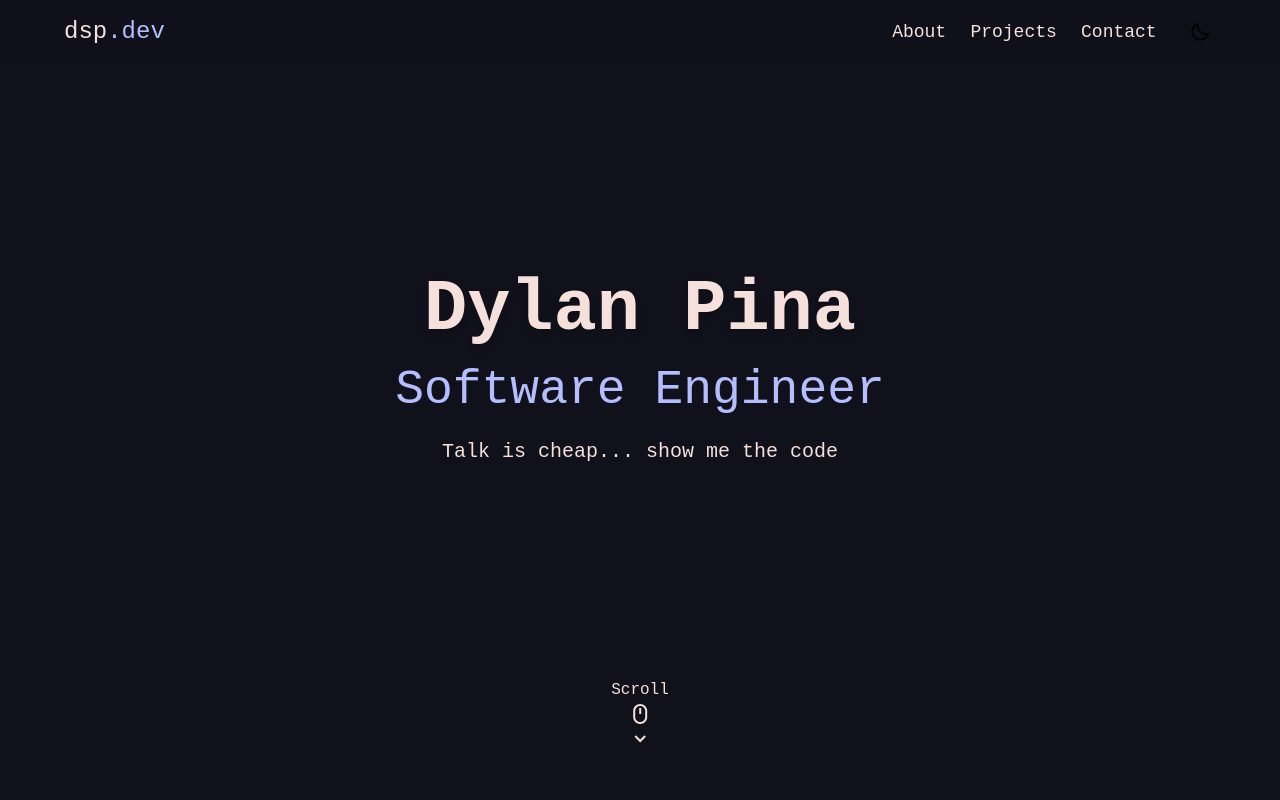
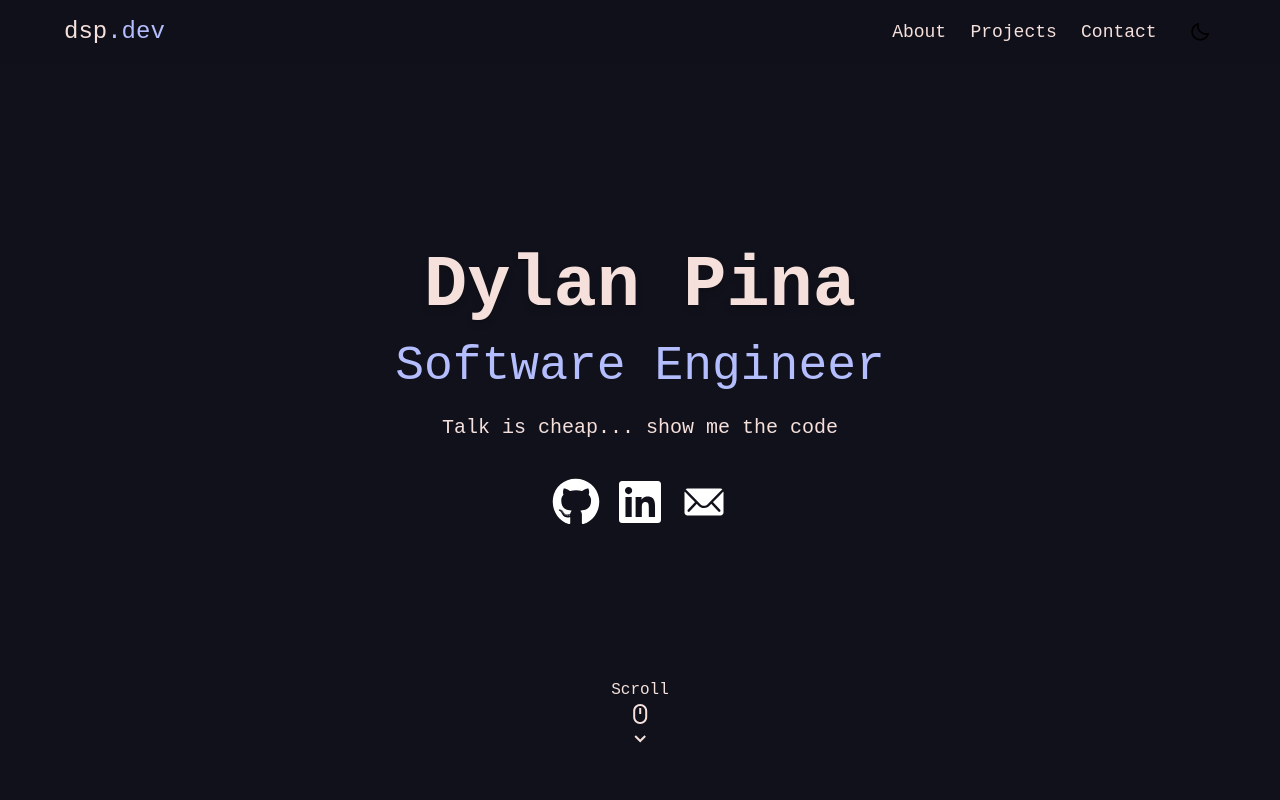
Before and after one commit to DylanPina/dsp.dev, a Next.js app: page / in a window 1280 px wide. Shown: the top 800 px of the page. Built offline with nearby package versions, Linux system fonts and the light colour scheme.

Commit message:
Added social links to hero

```diff
--- /dev/null
+++ b/components/SocialLinks.tsx
@@ -0,0 +1,69 @@
+"use client";
+
+import React, { useRef, useEffect } from "react";
+import { FaGithub, FaLinkedin } from "react-icons/fa";
+import { IoIosMail } from "react-icons/io";
+import gsap from "gsap";
+
+const SocialLinks: React.FC<{ page?: string }> = () => {
+  const containerRef = useRef<HTMLDivElement>(null);
+
+  useEffect(() => {
+    gsap.fromTo(
+      containerRef.current?.children,
+      {
+        opacity: 0,
+        y: 20,
+        scale: 0.9,
+        delay: 1,
+      },
+      {
+        opacity: 1,
+        y: 0,
+        scale: 1,
+        duration: 0.6,
+        stagger: 0.2,
+        delay: 1,
+        ease: "power2.out",
+      },
+    );
+  }, []);
+
+  return (
+    <div className="flex items-center justify-center">
+      <div className="flex gap-4" ref={containerRef}>
+        {socialLinks.map((social) => (
+          <a key={social.id} title={social.title} href={social.link}>
+            {React.cloneElement(social.svg, {
+              className:
+                "text-4xl lg:text-5xl text-white transition duration-300",
+            })}
+          </a>
+        ))}
+      </div>
+    </div>
+  );
+};
+
+const socialLinks = [
+  {
+    id: 1,
+    title: "Dylan Pina's Github Profile",
+    link: "https://github.com/DylanPina",
+    svg: <FaGithub />,
+  },
+  {
+    id: 2,
+    title: "Dylan Pina's LinkedIn Profile",
+    link: "https://www.linkedin.com/in/dylan-pina-swe/",
+    svg: <FaLinkedin />,
+  },
+  {
+    id: 3,
+    title: "Dylan Pina's Gmail",
+    link: "mailto:dylansp.dev@gmail.com",
+    svg: <IoIosMail />,
+  },
+];
+
+export default SocialLinks;
--- a/package.json
+++ b/package.json
@@ -14,7 +14,8 @@
     "next": "15.3.2",
     "next-themes": "^0.4.6",
     "react": "^19.0.0",
-    "react-dom": "^19.0.0"
+    "react-dom": "^19.0.0",
+    "react-icons": "^5.5.0"
   },
   "devDependencies": {
     "@eslint/eslintrc": "^3",
--- a/sections/HeroSection.tsx
+++ b/sections/HeroSection.tsx
@@ -4,6 +4,7 @@ import { useEffect, useRef } from "react";
 import gsap from "gsap";
 import { ScrollTrigger } from "gsap/dist/ScrollTrigger";
 import { ScrambleTextPlugin } from "gsap/dist/ScrambleTextPlugin";
+import SocialLinks from "@/components/SocialLinks";
 
 const HeroSection: React.FC = () => {
   const sectionRef = useRef(null);
@@ -42,12 +43,12 @@ const HeroSection: React.FC = () => {
     >
       <div className="lg:basis-2/3 z-10 relative">
         <div className="overflow-hidden">
-          <h1 className="text-animation text-center text-4xl md:text-5xl lg:text-7xl md:my-2 font-semibold my-1 text-shadow-lg">
+          <h1 className="text-animation text-center text-5xl md:text-6xl lg:text-7xl md:my-2 font-semibold my-1 text-shadow-lg">
             Dylan Pina
           </h1>
         </div>
         <div className="overflow-hidden">
-          <span className="text-animation text-center text-2xl md:text-3xl lg:text-5xl block md:my-3 text-lavender">
+          <span className="text-animation text-center text-3xl md:text-4xl lg:text-5xl block md:my-3 text-lavender">
             Software Engineer
           </span>
         </div>
@@ -56,6 +57,8 @@ const HeroSection: React.FC = () => {
             Talk is cheap... show me the code
           </p>
         </div>
+
+        <SocialLinks />
       </div>
       <a
         href="#about"
```
Also changed, not shown: 1 other file (tests, documents, lock files or other folders).
